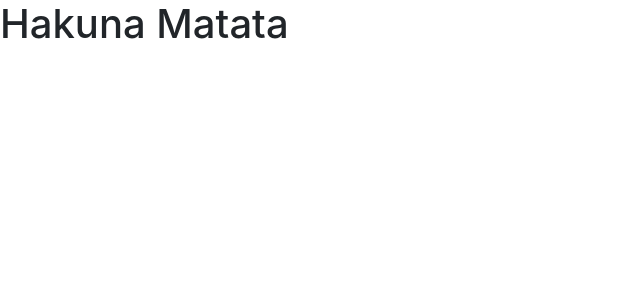
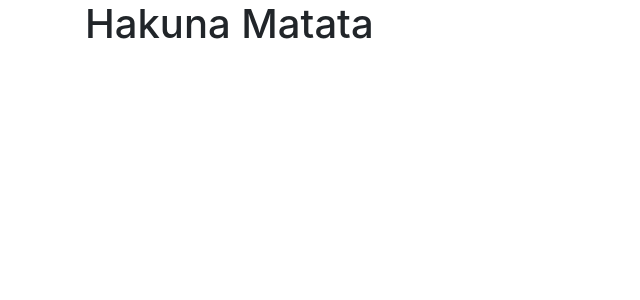
Before and after one commit to wamontgomery0068/React_ShoppingCart_Summary_Project, a React (Create React App) app: page / in a window 1280 px wide. Shown: the top 300 px of the page, without its empty margins (0-640 px from the left). Built offline with nearby package versions, Linux system fonts and the light colour scheme.

Commit message:
Imported Container from React-Bootstrap

```diff
--- a/src/App.js
+++ b/src/App.js
@@ -1,11 +1,14 @@
 import React, { Component } from 'react';
+import { Container } from 'react-bootstrap';
 import './App.css';
 
 class App extends Component {
   render() {
     return (
-      <div className = "App_Container">
-        <h1> Hakuna Matata </h1>
+      <div className = "Application_Container">
+        <Container className = "Purchase_Card">
+          <h1> Hakuna Matata </h1>
+        </Container>
       </div>
     );
   }
```
